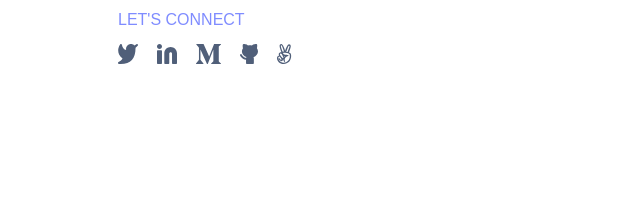
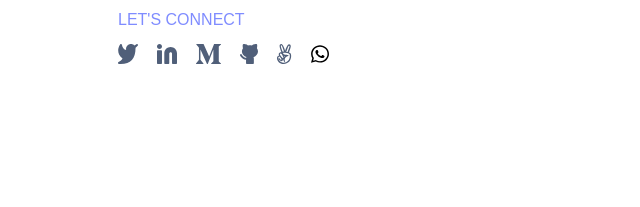
Before and after one commit to mwanawabangona/mobile-version-2, a website: page index.html in a window 1280 px wide. Shown: the part 436-643 px from the top of the page, 316-956 px from the left. Drawn offline with Linux system fonts and the light colour scheme.

Commit message:
Update contacts

```diff
--- a/index.html
+++ b/index.html
@@ -128,6 +128,9 @@
           </li>
           <li>
             <a href="https://angel.co/u/ellis-ngona"><img src="./images/Vector.svg" alt="Vector" /></a>
+          </li>
+          <li>
+            <a href="whatsapp:contact=260975329429@s.whatsapp.com&message="I'd like to chat with you"><img src="./images/whatsapp.svg" alt="Vector" /></a>
           </li>
         </ul>
       </div>
```
Also changed, not shown: images/whatsapp.svg (added).
